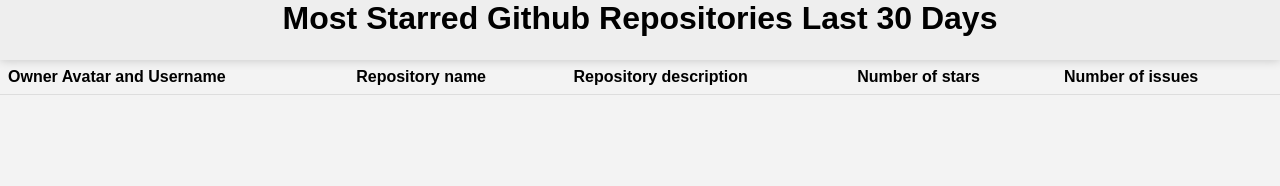
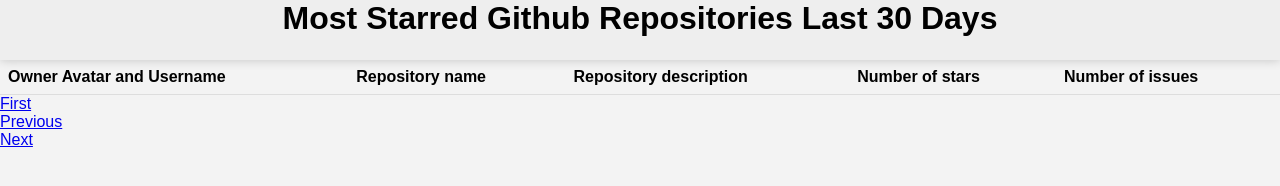
Before and after one commit to fouadd1122/starred-github-repos, a plain HTML site: page index.html in a window 1280 px wide. Drawn offline with Linux system fonts and the light colour scheme; no server answers.

Commit message:
Add pagination elments to homepage
include the pagination elements to have the scrolling feature

```diff
--- a/index.html
+++ b/index.html
@@ -24,7 +24,11 @@
      </table>
 
     </div>
-
+    <ul>
+        <li ><a href="#" class="First">First </a> </li>
+        <li ><a href="#" class="Previous">Previous </a> </li>
+        <li ><a href="#" class="Next">Next </a> </li>
+     </ul>
 
 
     <script src="main.js"></script>
```
